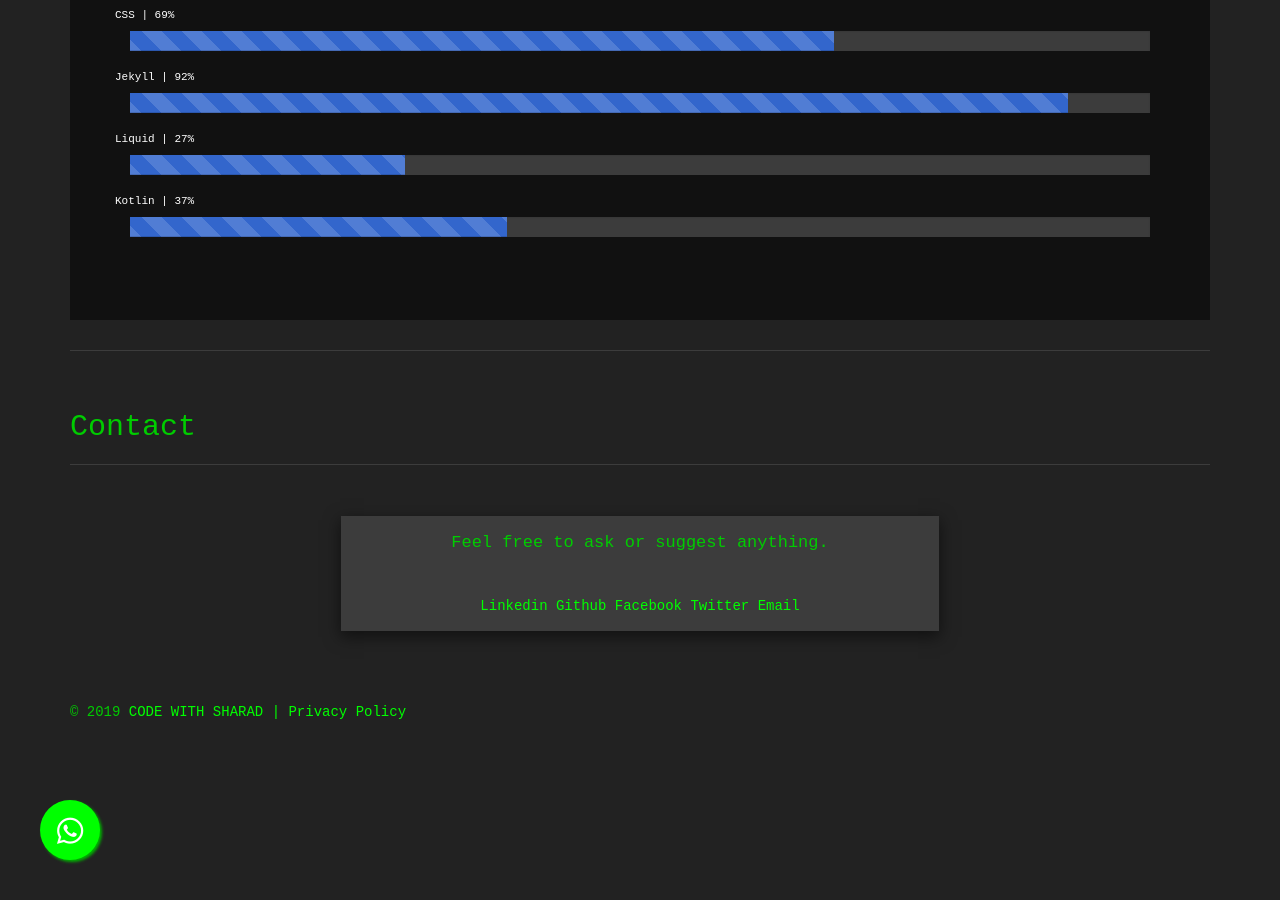
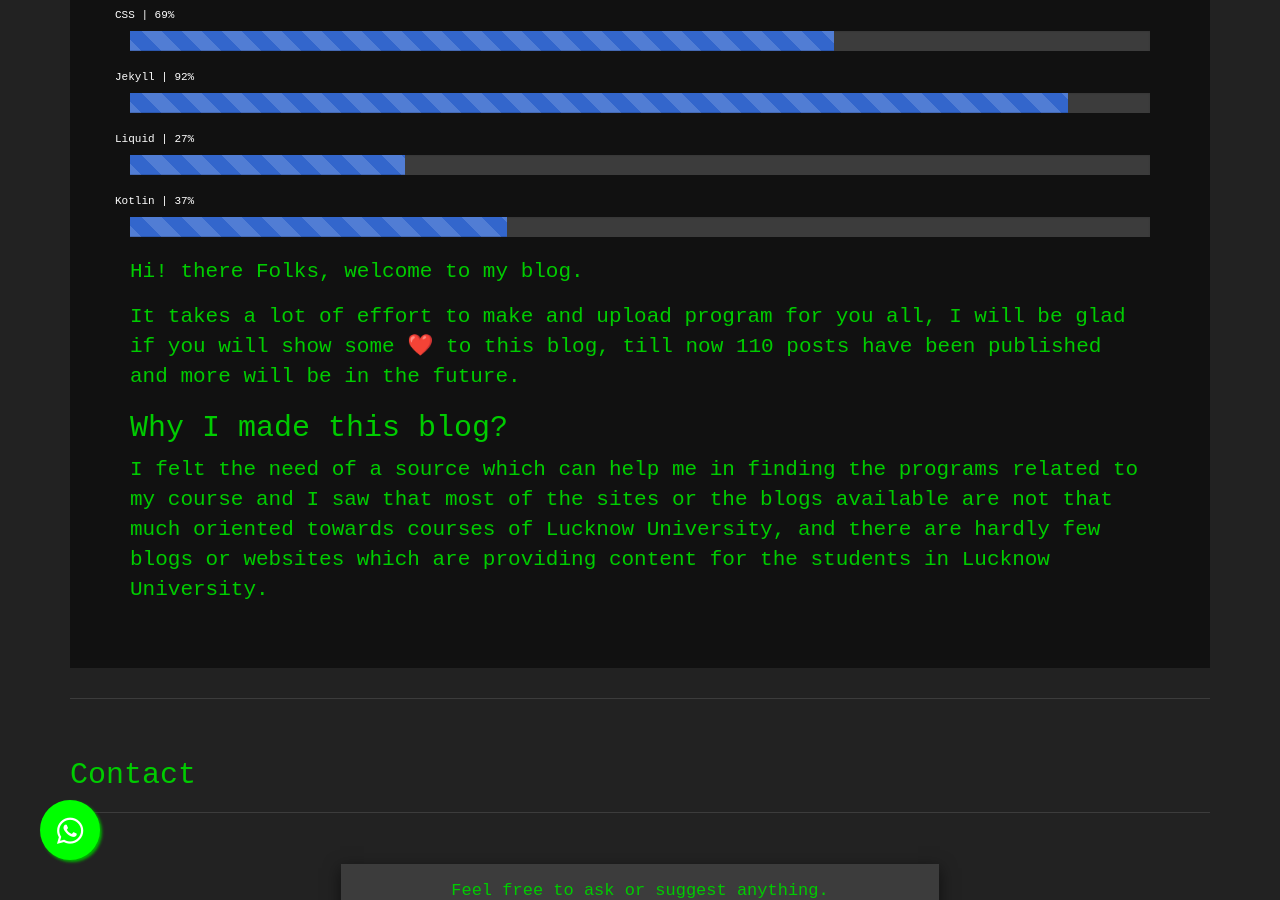
Before and after one commit to cwithsharad/cwithsharad.github.io, a Jekyll site: the page built from author.md, in a window 1280 px wide and 900 px high, scrolled down 679 px. Built offline with Jekyll 4.4.1, drawn with Linux system fonts in a browser that asks for light colours; nearby versions of some CDN libraries; emoji names are drawn with the system emoji font.

Commit message:
Update author.md

```diff
--- a/author.md
+++ b/author.md
@@ -1,6 +1,7 @@
 ---
 title: Author[s]
 layout: default
+description: A site dedicated to Computer Science and Technnology.It was Launched in 2017 for helping the students of Lucknow University in finding all the programs related to their course on a single site. The thought of launching this website came when I felt the need of a source which can help me in finding the programs related to my course and I saw that most of the sites or the blogs available are not that much oriented towards courses of Lucknow University, and  there are hardly few blogs or websites which are providing content for the students in Lucknow University.
 ---
 
  <h2 class="display-3" style="color:white!important">{{ site.author.name }}</h2>
@@ -17,3 +18,13 @@
 		</div>
 {% endfor %}
 </div>
+
+
+Hi! there Folks, welcome to my blog.
+
+It takes a lot of effort to make and upload program for you all, I will be glad if you will show some :heart:
+to this blog, till now 110 posts have been published and more will be in the future.
+
+## Why I made this blog?
+
+I felt the need of a source which can help me in finding the programs related to my course and I saw that most of the sites or the blogs available are not that much oriented towards courses of Lucknow University, and  there are hardly few blogs or websites which are providing content for the students in Lucknow University.
```
